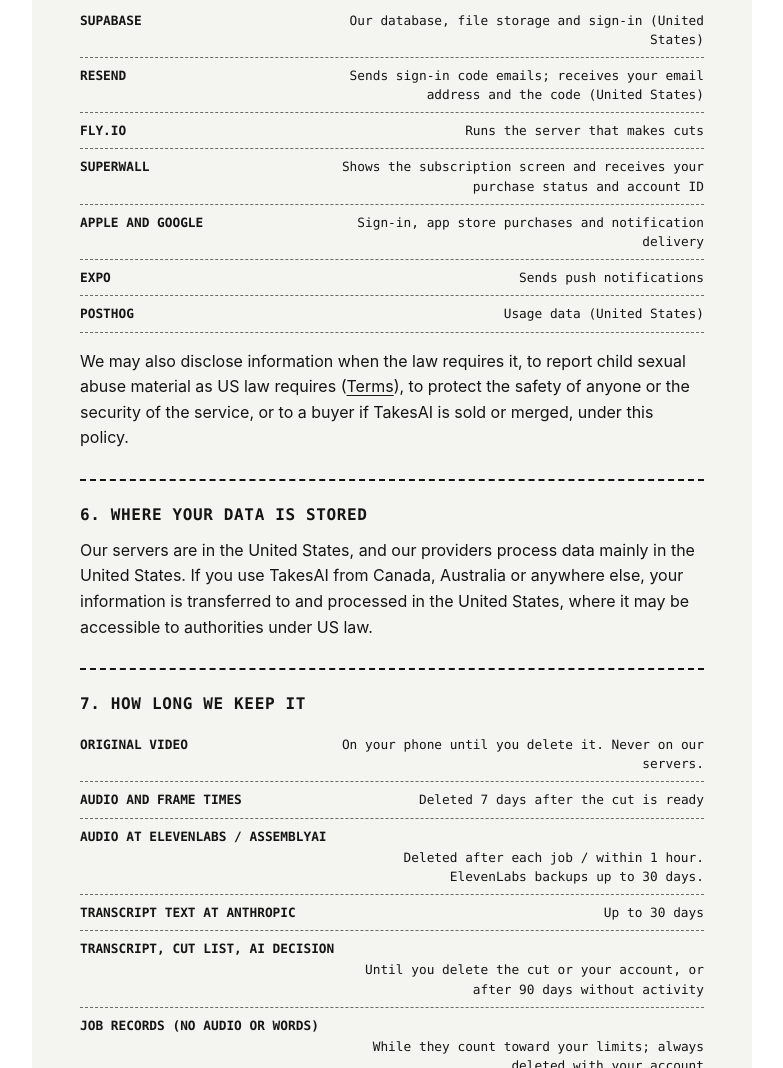
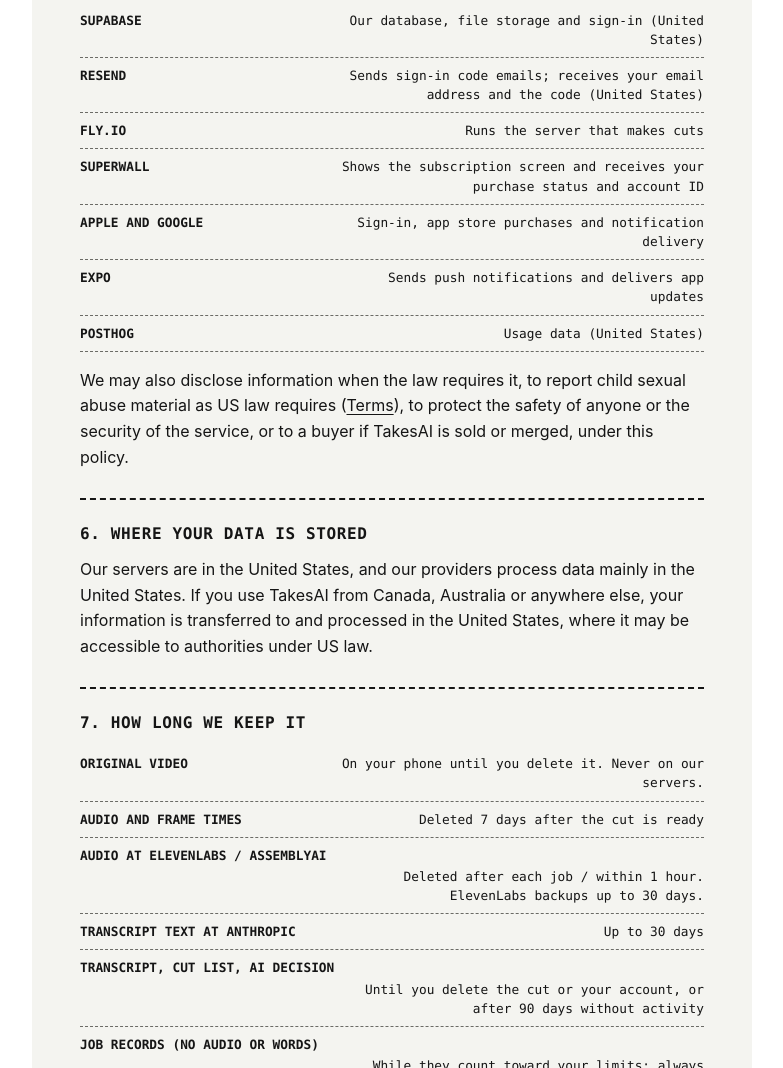
Before and after one commit to hieuhuynhluu/takesai-site, a plain HTML site: page privacy/index.html in a window 1280 px wide. Shown: the part 4051-5119 px from the top of the page, without its empty margins (248-1031 px from the left). Drawn offline with Linux system fonts and the light colour scheme; a web font is replaced by a local one.

Commit message:
Publish from takesai site/ at bf209bc

```diff
--- a/privacy/index.html
+++ b/privacy/index.html
@@ -136,7 +136,7 @@
   <li><span>Fly.io</span><span>Runs the server that makes cuts</span></li>
   <li><span>Superwall</span><span>Shows the subscription screen and receives your purchase status and account ID</span></li>
   <li><span>Apple and Google</span><span>Sign-in, app store purchases and notification delivery</span></li>
-  <li><span>Expo</span><span>Sends push notifications</span></li>
+  <li><span>Expo</span><span>Sends push notifications and delivers app updates</span></li>
   <li><span>PostHog</span><span>Usage data (United States)</span></li>
 </ul>
 <p>We may also disclose information when the law requires it, to report child sexual abuse material as US law requires (<a href="../terms/#illegal-content">Terms</a>), to protect the safety of anyone or the security of the service, or to a buyer if TakesAI is sold or merged, under this policy.</p>
```
